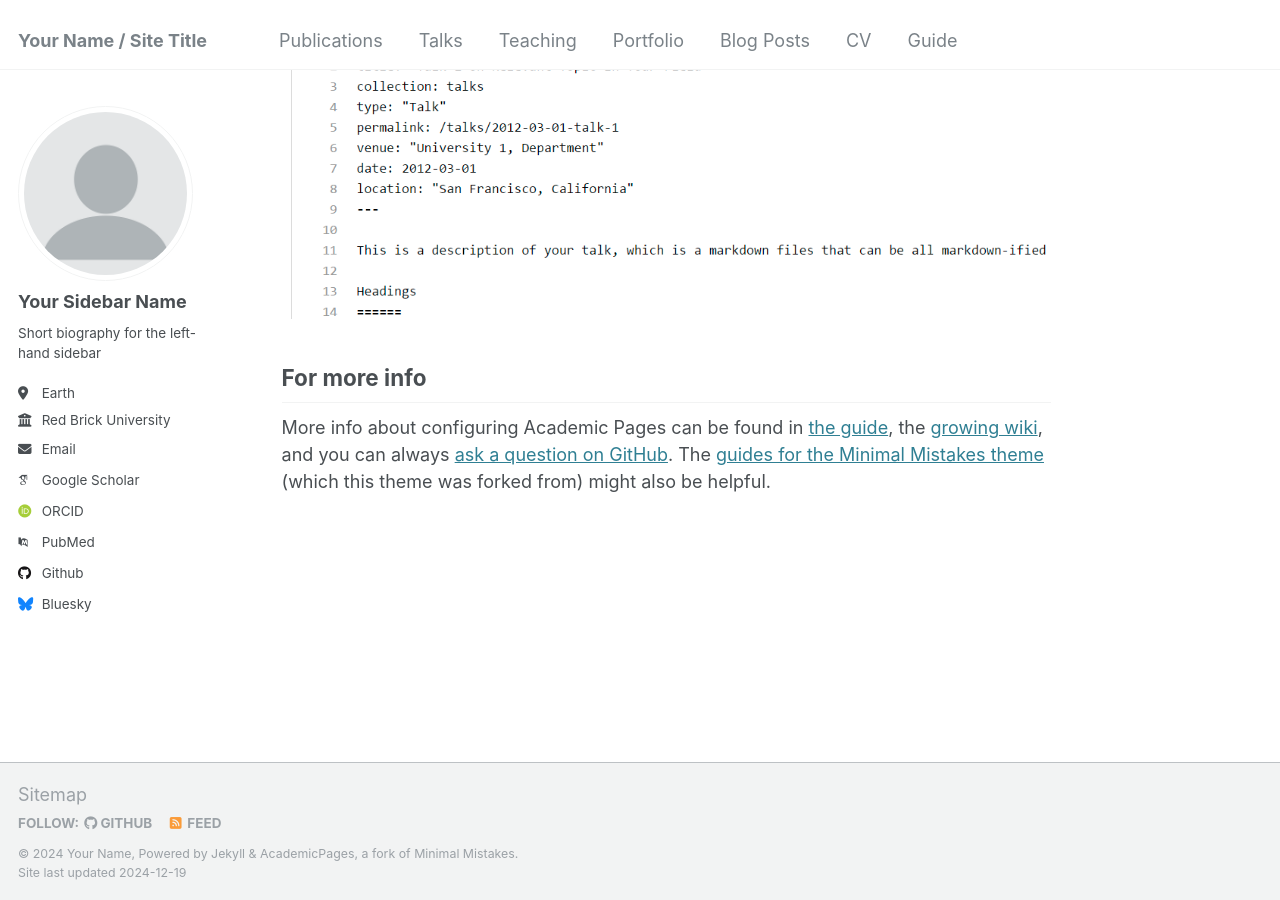
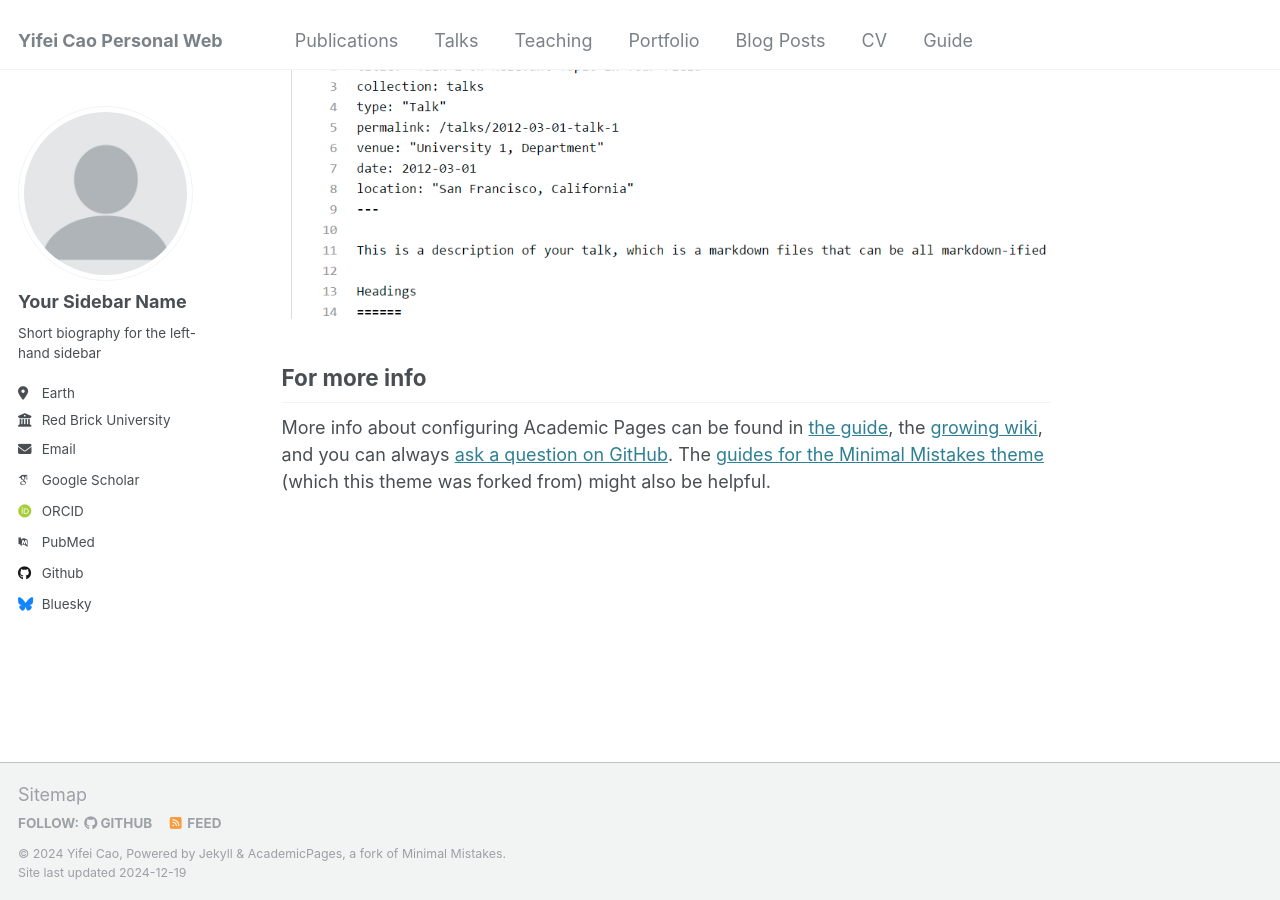
Before and after one commit to cyfedu-dlut/PersonalWeb, a Jekyll site: the page built from _pages/about.md, in a window 1280 px wide and 900 px high, scrolled down 2643 px. Built offline with Jekyll 4.4.1, drawn with Linux system fonts in a browser that asks for light colours; some web fonts are replaced.

Commit message:
Update _config.yml

```diff
--- a/_config.yml
+++ b/_config.yml
@@ -8,13 +8,13 @@
 
 # Basic Site Settings
 locale                   : "en-US"
-title                    : "Your Name / Site Title"
+title                    : "Yifei Cao Personal Web"
 title_separator          : "-"
-name                     : &name "Your Name"
-description              : &description "personal description"
-url                      : https://academicpages.github.io # the base hostname & protocol for your site e.g. "https://[your GitHub username].github.io"
+name                     : &name "Yifei Cao"
+description              : &description "Welcome to here!"
+url                      : https://cyfedu-dlut.github.io # the base hostname & protocol for your site e.g. "https://[your GitHub username].github.io"
 baseurl                  : "" # the subpath of your site, e.g. "/blog"
-repository               : "academicpages/academicpages.github.io"
+repository               : "https://cyfedu-dlut.github.io/PersonalWeb/"
 
 # Site Author - The following control what appear as part of the author content on the side bar.
 #               If a field is blank the icon and link will not appear, otherwise it will be shown.
```
